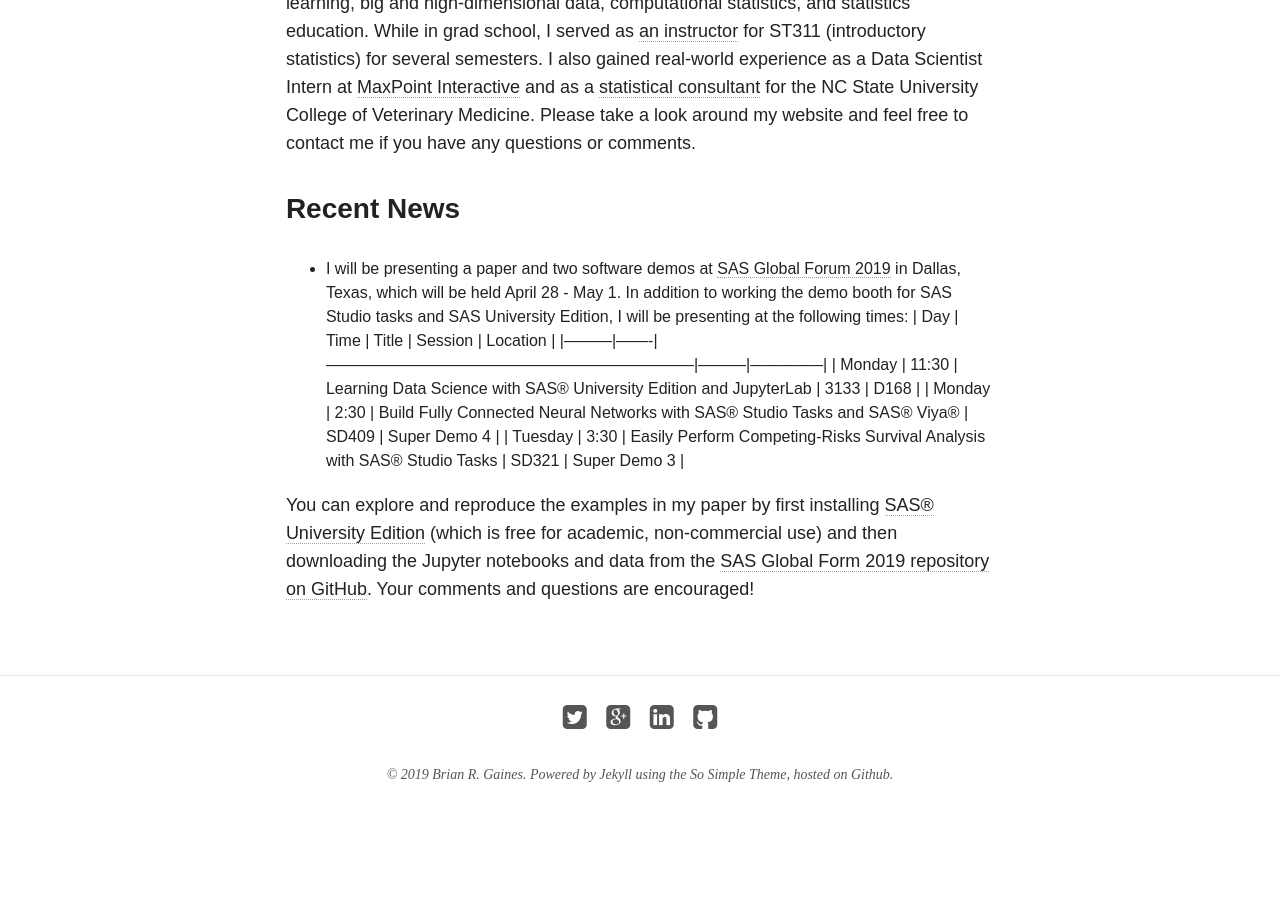
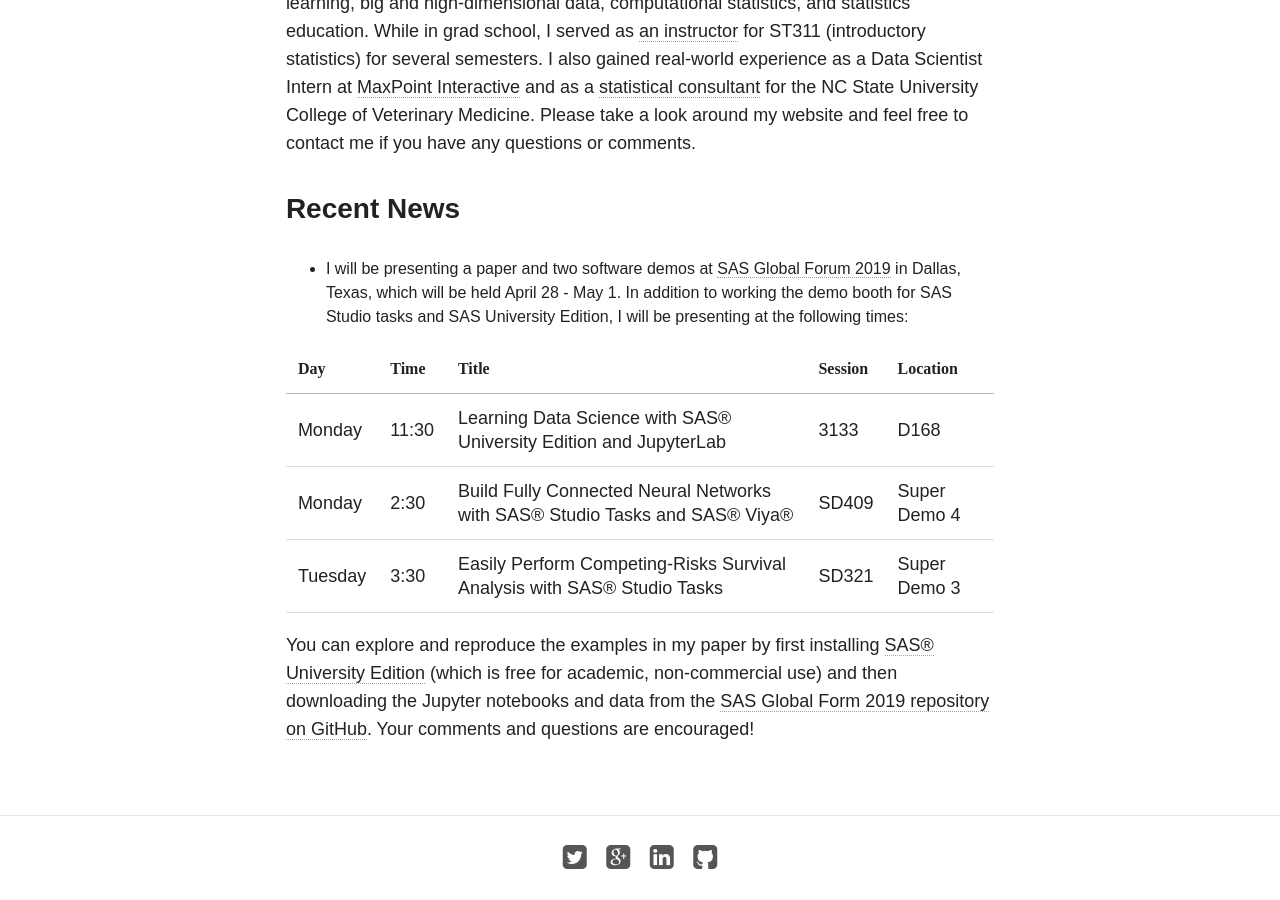
Before and after one commit to brgaines/brgaines.github.io, a Jekyll site: the page built from index.md, in a window 1280 px wide and 900 px high, scrolled down 943 px. Built offline with Jekyll 4.4.1, drawn with Linux system fonts in a browser that asks for light colours; nearby versions of some CDN libraries; before the commit the page ends 1796 px from its top, so only the background shows below that; part of the change alters nothing that is shown.

Commit message:
added links to the SGF session catalog.  also attempting to fix table again

```diff
--- a/index.md
+++ b/index.md
@@ -15,10 +15,11 @@ Before joining SAS, I finished my PhD in statistics at [North Carolina State Uni
 
 ### Recent News
 * I will be presenting a paper and two software demos at [SAS Global Forum 2019](https://www.sas.com/en_us/events/sas-global-forum.html) in Dallas, Texas, which will be held April 28 - May 1.  In addition to working the demo booth for SAS Studio tasks and SAS University Edition, I will be presenting at the following times:
+
 | Day     | Time  | Title                                                               | Session | Location     |
 |---------|-------|---------------------------------------------------------------------|---------|--------------|
-| Monday  | 11:30 | Learning Data Science with SAS® University Edition and JupyterLab | 3133   | D168 |
-| Monday  | 2:30  | Build Fully Connected Neural Networks with SAS® Studio Tasks and SAS® Viya®                                                    | SD409   | Super Demo 4 |
-| Tuesday | 3:30 | Easily Perform Competing-Risks Survival Analysis with SAS® Studio Tasks       | SD321   | Super Demo 3 |
+| Monday  | 11:30 | [Learning Data Science with SAS® University Edition and JupyterLab](http://sasgfsessioncatalog.com/#/filter/Type%7C%7CView%20All%5E@343) | 3133   | D168 |
+| Monday  | 2:30  | [Build Fully Connected Neural Networks with SAS® Studio Tasks and SAS® Viya®](http://sasgfsessioncatalog.com/#/filter/Type%7C%7CView%20All%5E@79)                                                    | SD409   | Super Demo 4 |
+| Tuesday | 3:30 | [Easily Perform Competing-Risks Survival Analysis with SAS® Studio Tasks](http://sasgfsessioncatalog.com/#/filter/Type%7C%7CView%20All%5E@181)       | SD321   | Super Demo 3 |
 
 You can explore and reproduce the examples in my paper by first installing [SAS® University Edition](https://www.sas.com/en_us/software/university-edition.html) (which is free for academic, non-commercial use) and then downloading the Jupyter notebooks and data from the [SAS Global Form 2019 repository on GitHub](https://github.com/sascommunities/sas-global-forum-2019/tree/master/3133-2019-Gaines).  Your comments and questions are encouraged!
```
